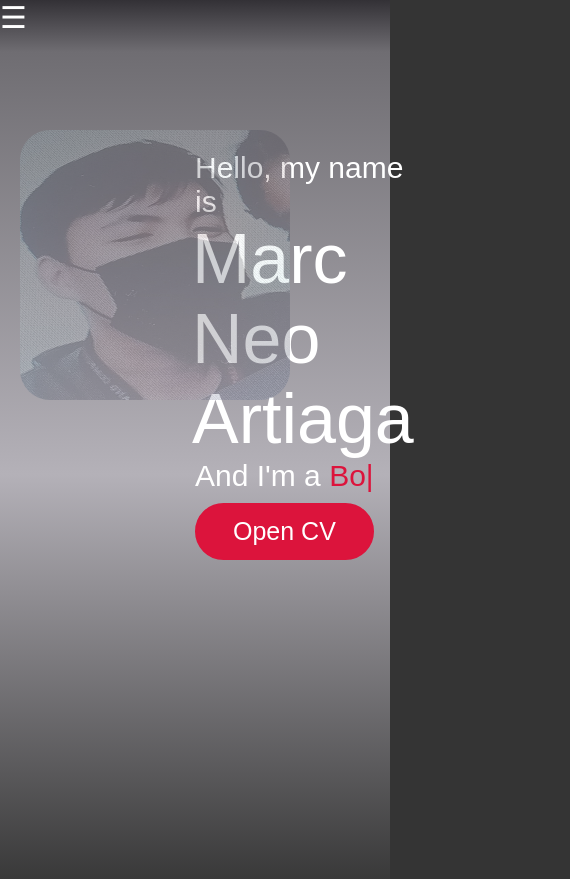
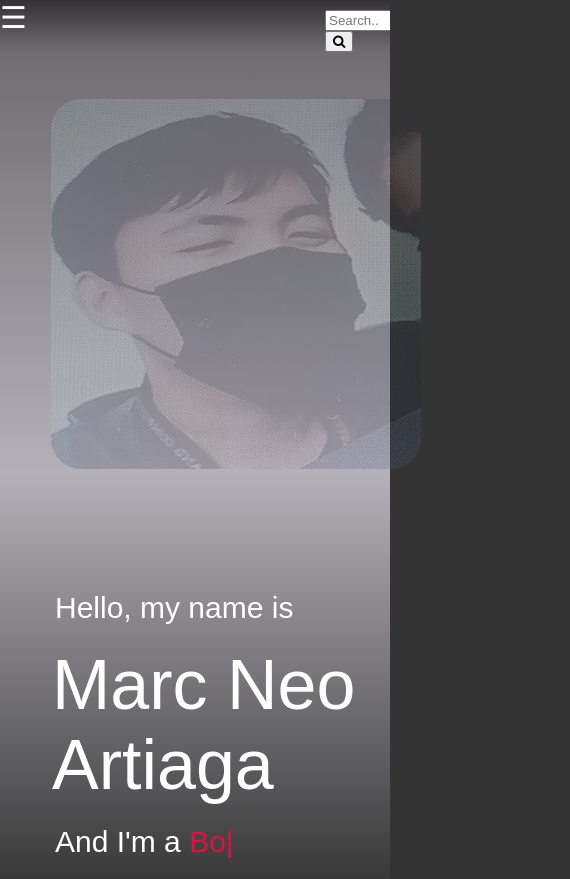
Before and after one commit to Markoos28/Artiagaportf.github.io, a plain HTML site: page index.html in a window 390 px wide. Shown: the top 879 px of the page, 570 px wide, since content can reach past the window. Drawn offline with nearby package versions, Linux system fonts and the light colour scheme.

Commit message:
Add files via upload

```diff
--- a/index.html
+++ b/index.html
@@ -55,7 +55,7 @@
 		</div>
 
         <div class="max-width">
-            <div class="home-content">
+            <div id="home-content" class="home-content">
                 <div class="text-1">Hello, my name is</div>
                 <div class="text-2">Marc Neo Artiaga</div>
                 <div class="text-3">And I'm a <span class="typing"></span></div>
--- a/style.css
+++ b/style.css
@@ -32,6 +32,47 @@ body, #Container {
 	float: left;
 	padding: 15px;
 	/*border: 1px black solid;*/
+}
+@media only screen and (max-width:500px){
+
+[class*="col-"] {
+	width: 100%;
+	padding: 0px;
+}
+
+.col-2 {
+	width: 0%;
+	}
+
+.Homepage .slideshow #image {
+	margin-left: 13%;
+	margin-top: 12%;
+	width: 370px;
+	height: 370px;
+	position: absolute;
+	border-radius: 30px;
+}
+
+.Header .col-2 #search, .Header button {
+	margin-left: 325px;
+}
+
+
+.Homepage .max-width #home-content {
+	margin-top: 500px;
+	margin-left: -140px;
+}
+
+.Homepage .max-width div {
+	margin-bottom: 20px;
+}
+
+.Blogs .col-8 #vid {
+	margin-left: 80px;
+	width: 350px;
+	height: 350px;
+}
+
 }
 
 @media only screen and (max-width:767px){
```
